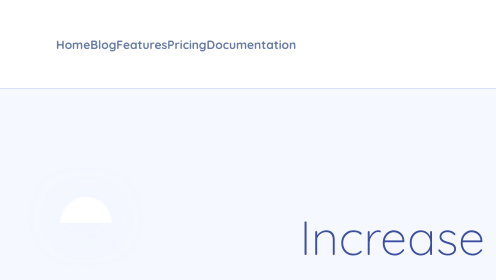
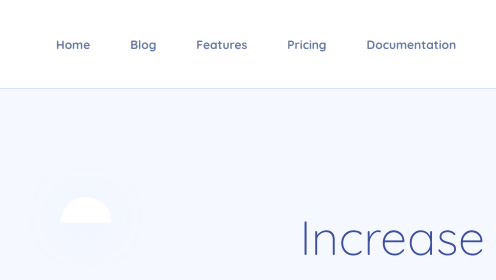
Before and after one commit to ablbsk/landing-page-projects, a website built with webpack: page 01-productivity/src/index.html in a window 1280 px wide. Shown: the top 280 px of the page, 50-546 px from the left. Built offline with nearby package versions, Linux system fonts and the light colour scheme.

Commit message:
fix: correct the sequence of styles in navigation file

```diff
--- a/01-productivity/src/styles/component/_navigation.scss
+++ b/01-productivity/src/styles/component/_navigation.scss
@@ -1,3 +1,9 @@
+.navigation__item {
+	& + & {
+		margin-left: $base;
+	}
+}
+
 .navigation__list {
 	display: flex;
 	margin-left: $base*1.5;
@@ -17,10 +23,4 @@
 			}
 		}
 	}
-
-	.navigation__item {
-		& + & {
-			margin-left: $base;
-		}
-	}
 }
```
Also changed, not shown: 01-productivity/src/styles/main.css, 1 other file.
